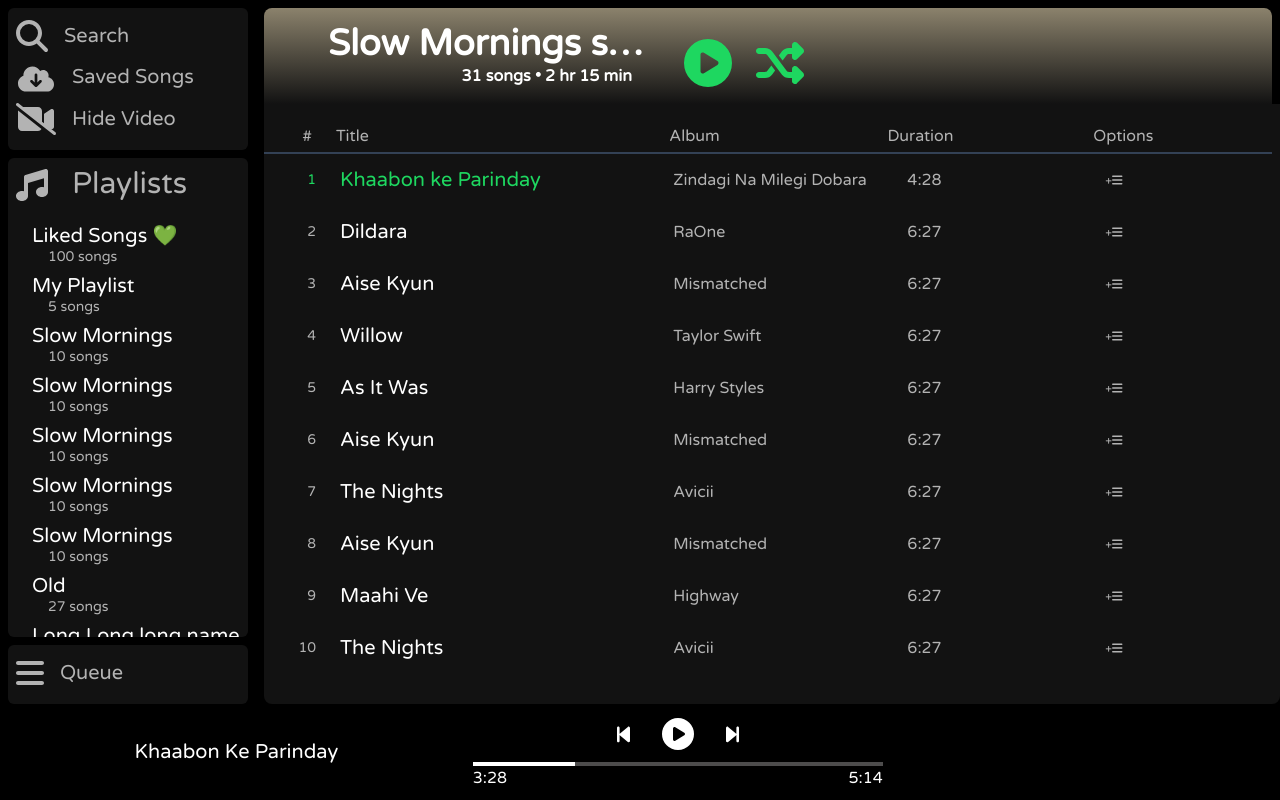
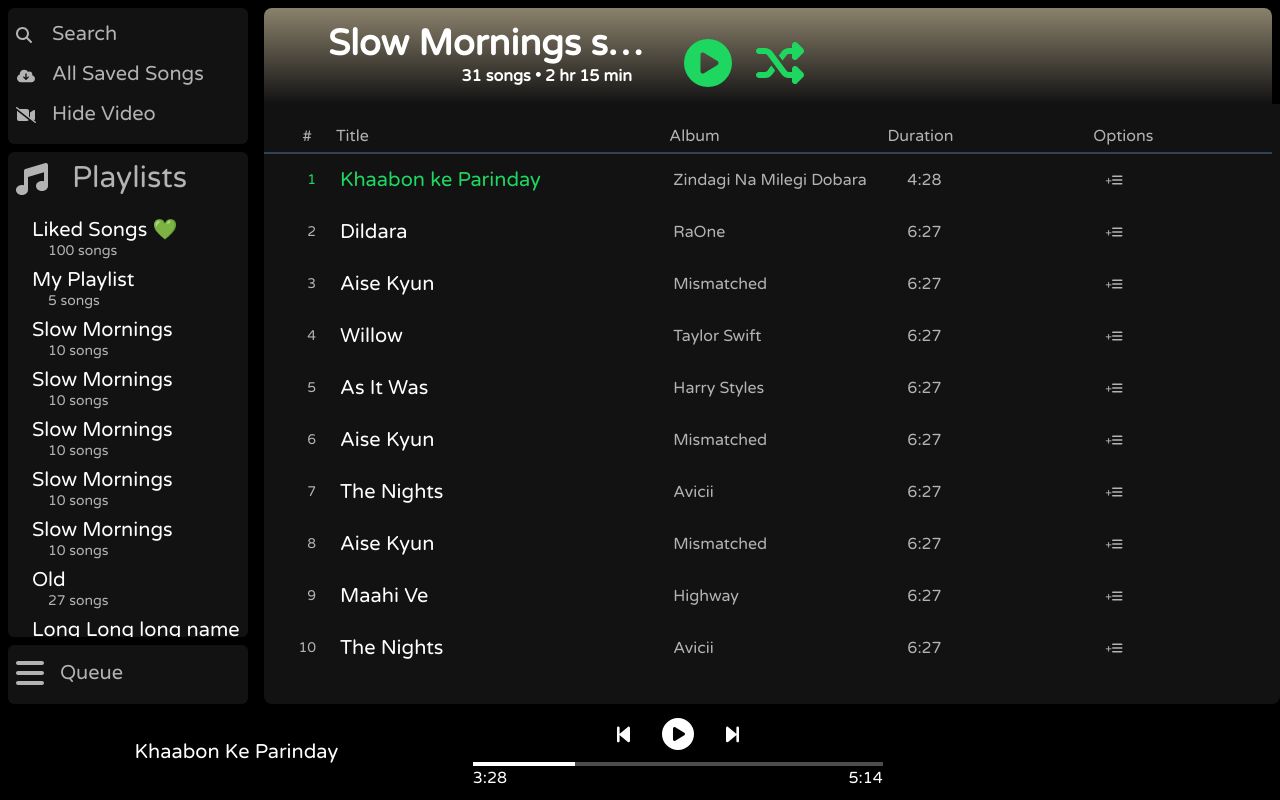
Before and after one commit to rachit-1010/tunein, a React (Create React App) app: page /1 in a window 1280 px wide. Built offline with nearby package versions, Linux system fonts and the light colour scheme.

Commit message:
ADD LoginPage, OAuth works

```diff
--- a/package.json
+++ b/package.json
@@ -8,6 +8,7 @@
     "@fortawesome/free-regular-svg-icons": "^6.5.1",
     "@fortawesome/free-solid-svg-icons": "^6.5.1",
     "@fortawesome/react-fontawesome": "^0.2.0",
+    "@react-oauth/google": "^0.12.1",
     "@testing-library/jest-dom": "^5.17.0",
     "@testing-library/react": "^13.4.0",
     "@testing-library/user-event": "^13.5.0",
--- a/public/index.html
+++ b/public/index.html
@@ -30,6 +30,7 @@
     <link rel="preconnect" href="https://fonts.gstatic.com" crossorigin>
     <link href="https://fonts.googleapis.com/css2?family=Cardo&family=Roboto:wght@500&family=Ubuntu&family=Varela+Round&family=Work+Sans&display=swap" rel="stylesheet">
 
+
   </head>
   <body>
     <noscript>You need to enable JavaScript to run this app.</noscript>
--- a/src/App.css
+++ b/src/App.css
@@ -103,3 +103,7 @@
 .topbar-bg {
 	background: linear-gradient(180deg, var(--topbar-bg) 0%, var(--bg-color-primary) 100%);
 }
+
+.LoginBg{
+	background: linear-gradient(180deg, var(--topbar-bg) 0%, var(--bg-color-primary) 100%);
+}
--- a/src/App.js
+++ b/src/App.js
@@ -5,6 +5,7 @@ import MusicPlayer from './components/MusicPlayer';
 import TopBar from './components/TopBar';
 import MainPanel from './components/MainPanel';
 import ModalCmp from './components/ModalCmp';
+import LoginPage from './components/LoginPage';
 import { useState } from 'react';
 
 function App() {
@@ -15,6 +16,9 @@ function App() {
 
   return (
     <div className="app bg-black">
+
+      {/* <LoginPage /> */}
+
       <LeftSidePanel isMainView={isMainView} setIsMainView={setIsMainView}/>
       <MusicPlayer />
       <TopBar setIsMainView={setIsMainView} isMainView={isMainView} />
--- a/src/components/LeftSidePanel.jsx
+++ b/src/components/LeftSidePanel.jsx
@@ -19,24 +19,24 @@ export default function LeftSidePanel({isMainView, setIsMainView}) {
 				{/* Add more songs button */}
 				<div className='LeftPanelBlockItem'>
 					<div>
-						<FontAwesomeIcon icon={faMagnifyingGlass} size="2x" />
+						<FontAwesomeIcon icon={faMagnifyingGlass} size="x" />
 					</div>
-					<div className='text-xl pb-1 '>
+					<div className='text-xl pb-1 ps-1'>
 						Search
 					</div>
 				</div>
 				{/* Home button */}
 				<div className='LeftPanelBlockItem'>
 					<div className='leading-none'>
-						<FontAwesomeIcon icon={faCloudArrowDown} size="2x" className='scale-90 m-0 p-0'/>
+						<FontAwesomeIcon icon={faCloudArrowDown} size="x" className='scale-90 m-0 p-0'/>
 					</div>
 					<div className='text-xl pb-1'>
-						Saved Songs
+						All Saved Songs
 					</div>
 				</div>
 				<div className='LeftPanelBlockItem'>
 					<div>
-						<FontAwesomeIcon icon={faVideoSlash} size="2x" />
+						<FontAwesomeIcon icon={faVideoSlash} size="x" />
 					</div>
 					<div className='text-xl pb-1'>
 						Hide Video
--- /dev/null
+++ b/src/components/LoginPage.jsx
@@ -0,0 +1,36 @@
+import React from "react";
+import { GoogleLogin } from "@react-oauth/google";
+
+export default function LoginPage() {
+  const handleLoginSuccess = (response) => {
+    console.log("Google login success:", response);
+  };
+
+  const handleLoginFailure = (error) => {
+    console.error("Google login failure:", error);
+  };
+
+  return (
+	<>
+		<div className="w-screen h-screen flex justify-center items-center LoginBg">
+			<div className="w-4/5 lg:w-1/3 p-12 bg-black text-color-primary flex flex-col items-center rounded-xl">
+				<div className="w-4/5 text-center border-b-2 pb-4 mb-12">
+					<p className="text-4xl font-black ">Log in</p>
+
+				</div>
+				<div className="text-center">
+
+					<GoogleLogin
+						clientId="933597042927-tkkvv205tnaeevjmmjc90da065fnnt4v.apps.googleusercontent.com"
+						onSuccess={handleLoginSuccess}
+						onFailure={handleLoginFailure}
+						buttonText="Login with Google"
+					/>
+					<button className="px-4 h-10 bg-slate-50 text-black mt-6 rounded-md font-bold">Continue as Guest</button>
+
+				</div>
+			</div>
+		</div>
+	</>
+  );
+}
--- a/src/index.js
+++ b/src/index.js
@@ -3,10 +3,13 @@ import ReactDOM from 'react-dom/client';
 import './index.css';
 import App from './App';
 import reportWebVitals from './reportWebVitals';
+import { GoogleOAuthProvider } from '@react-oauth/google';
 
 const root = ReactDOM.createRoot(document.getElementById('root'));
 root.render(
-  <App />
+  <GoogleOAuthProvider clientId='933597042927-tkkvv205tnaeevjmmjc90da065fnnt4v.apps.googleusercontent.com'>
+    <App />
+  </GoogleOAuthProvider>
 );
 
 // If you want to start measuring performance in your app, pass a function
```
Also changed, not shown: src/OAuth-credentials.txt (added), 1 other file (tests, documents, lock files or other folders).
